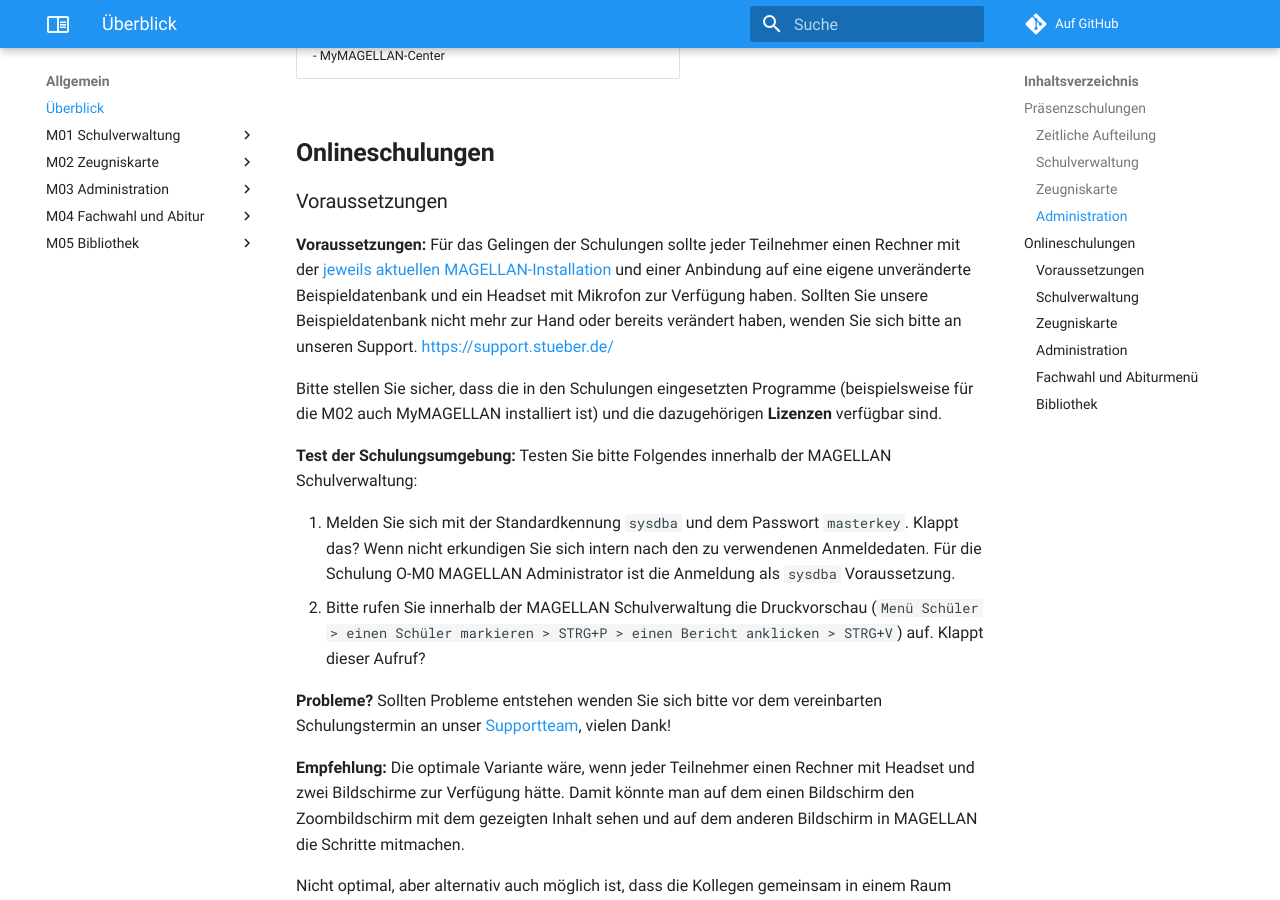
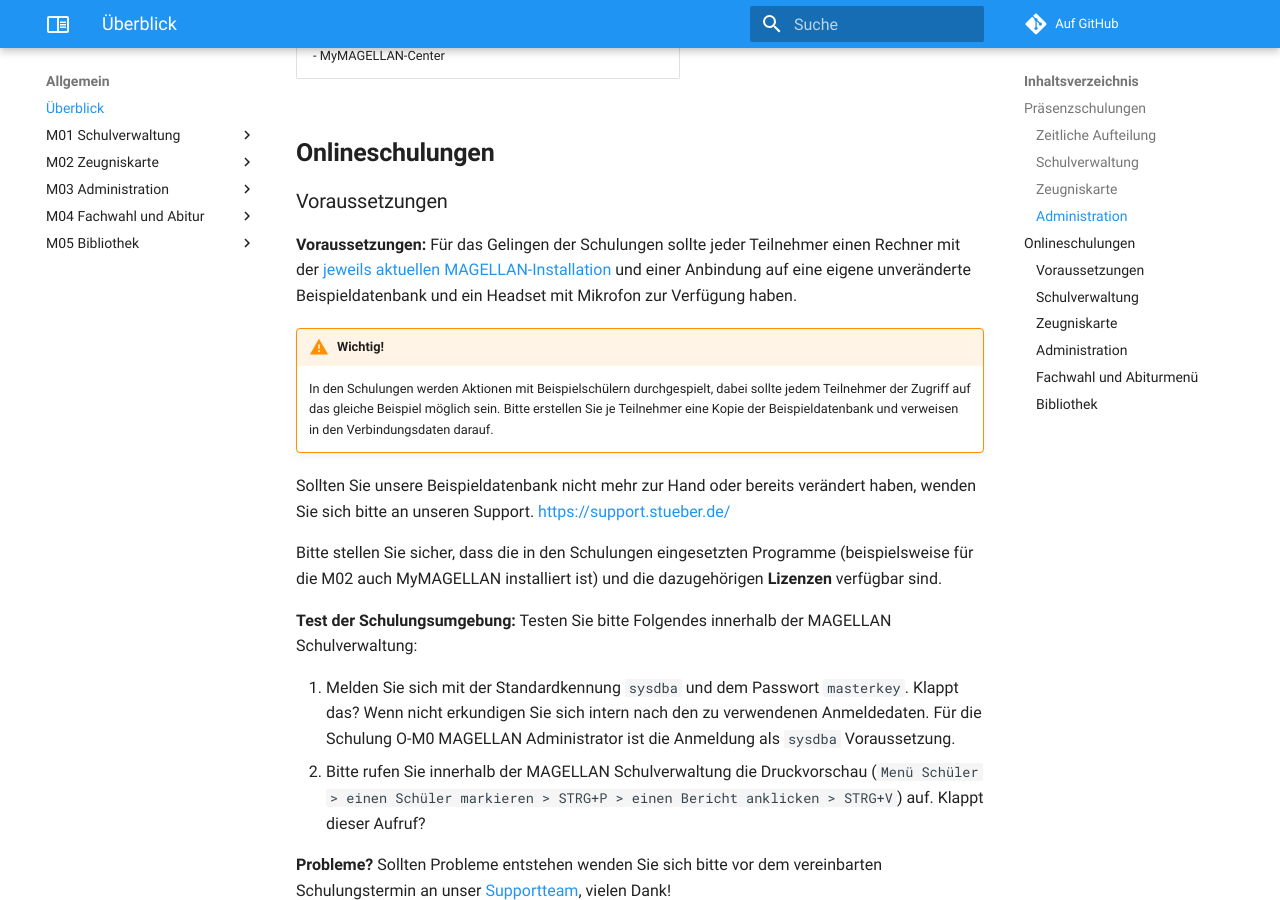
Before and after one commit to stuebersystems/doc.magellan-schulungen.de, an MkDocs documentation site: the page built from docs/index.md, in a window 1280 px wide and 900 px high, scrolled down 2159 px. Built offline with MkDocs 1.6.1 and Material for MkDocs 9.7.7, drawn with Linux system fonts in a browser that asks for light colours; comment, search, counter and statistics services are not loaded.

Commit message:
no message

```diff
--- a/docs/index.md
+++ b/docs/index.md
@@ -52,6 +52,11 @@ Unsere Präsenzschulungen bieten wir bei uns im Hause oder auch bei Ihnen vor Or
 ### Voraussetzungen
 
 **Voraussetzungen:** Für das Gelingen der Schulungen sollte jeder Teilnehmer einen Rechner mit der [jeweils aktuellen MAGELLAN-Installation](https://magellan.stueber.de/download.php) und einer Anbindung auf eine eigene unveränderte Beispieldatenbank und ein Headset mit Mikrofon zur Verfügung haben.
+
+!!! warning "Wichtig!"
+
+    In den Schulungen werden Aktionen mit Beispielschülern durchgespielt, dabei sollte jedem Teilnehmer der Zugriff auf das gleiche Beispiel möglich sein. Bitte erstellen Sie je Teilnehmer eine Kopie der Beispieldatenbank und verweisen in den Verbindungsdaten darauf.
+
 Sollten Sie unsere Beispieldatenbank nicht mehr zur Hand oder bereits verändert haben, wenden Sie sich bitte an unseren Support. [https://support.stueber.de/](https://support.stueber.de/)
 
 Bitte stellen Sie sicher, dass die in den Schulungen eingesetzten Programme (beispielsweise für die M02 auch MyMAGELLAN installiert ist) und die dazugehörigen **Lizenzen** verfügbar sind.
```
